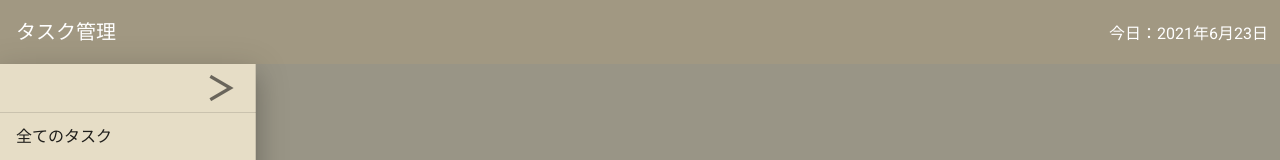
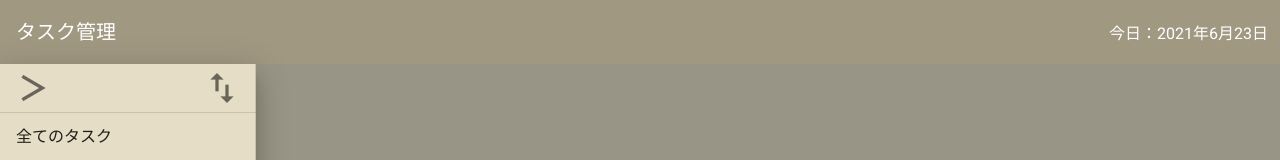
Before and after one commit to mmk-uk/vue-todolist, a Vue app: page / in a window 1280 px wide. Both pictures are taken after a click on the button 77 px from the left and 90 px from the top of the page. Shown: the top 160 px of the page. Built offline with nearby package versions, Linux system fonts and the light colour scheme.

Commit message:
カテゴリの順番変更

```diff
--- a/package.json
+++ b/package.json
@@ -11,6 +11,7 @@
     "core-js": "^3.6.5",
     "vue": "^2.6.11",
     "vue-router": "^3.2.0",
+    "vuedraggable": "^2.24.3",
     "vuetify": "^2.4.0"
   },
   "devDependencies": {
--- a/src/views/TodoList.vue
+++ b/src/views/TodoList.vue
@@ -3,25 +3,68 @@
     <!--  サイドバー  -->
     <v-navigation-drawer  app temporary absolute v-model="drawer" color="#E6DDC6">
         <v-list-item>
+          <v-btn text icon @click="drawer = !drawer">
+            <v-icon x-large>mdi-greater-than</v-icon>
+          </v-btn>
           <v-list-item-title>
 
           </v-list-item-title>
-          <v-btn text icon @click="drawer = !drawer">
-            <v-icon x-large>mdi-greater-than</v-icon>
+          <v-btn text icon @click="dragModeChange">
+            <v-icon x-large>{{dragModeIcon()}}</v-icon>
           </v-btn>
+
         </v-list-item>
 
         <v-divider></v-divider>
 
+
+
+
+
+        <!--
+        <draggable v-bind="categorys" :options="{handle:'.drag'}">
+        <template v-for="category in categorys" >
+          <v-list-item dense :key="category.id" @click="selectCategory(category.id)">
+            <v-list-item-title>{{category.title}}</v-list-item-title>
+            <v-list-item-icon class="drag">
+              <v-icon>mdi-menu</v-icon>
+            </v-list-item-icon>
+          </v-list-item>
+        </template>
+        </draggable>
+        -->
+
+        <template v-if="dragmode==true">
+          <v-list-item>
+            <v-list-item-title>全てのタスク</v-list-item-title>
+          </v-list-item>
+          <draggable tag="div" v-model="categorys" @update="dragCategory">
+          <template v-for="category in categorys" >
+            <v-list-item dense :key="category.id">
+              <v-list-item-title>{{category.title}}</v-list-item-title>
+              <v-list-item-icon class="drag">
+                <v-icon>mdi-menu</v-icon>
+              </v-list-item-icon>
+            </v-list-item>
+          </template>
+          </draggable>
+        </template>
+
+        <template v-else>
           <v-list-item @click="selectAllCategory">
             <v-list-item-title>全てのタスク</v-list-item-title>
           </v-list-item>
-
-        <template v-for="category in this.categorys" >
+          <template v-for="category in categorys" >
             <v-list-item dense :key="category.id" @click="selectCategory(category.id)">
               <v-list-item-title>{{category.title}}</v-list-item-title>
             </v-list-item>
           </template>
+        </template>
+
+
+
+
+
 
 
         <v-row>
@@ -75,19 +118,12 @@
                 <v-col cols="4" class="pa-0 pr-3 text-right">
                   <v-row>
 
-                    <template v-if="archivemode == true">
                     <v-col class="pa-0 pt-4 text-right">
                       <v-btn text icon elevation="0" @click="archiveModeChange">
-                          <v-icon x-large>mdi-archive-outline</v-icon>
+                        <v-icon x-large>{{archiveModeIcon()}}</v-icon>
                       </v-btn>
                     </v-col>
-                    </template>
-                    <template v-else>
-                      <v-col class="pa-0 pt-4 text-right">
-                            <v-btn text icon elevation="0" @click="archiveModeChange">
-                              <v-icon x-large>mdi-archive-outline</v-icon>
-                            </v-btn>
-                      </v-col>
+                    <template  v-if="archivemode == false">
                       <v-col cols="5" sm="3" md="3" lg="1" xl="1" class="pa-0 pt-4 text-right">
                             <v-btn text icon elevation="0" v-on:click="editCategory">
                               <v-icon x-large>mdi-dots-horizontal-circle-outline</v-icon>
@@ -153,7 +189,7 @@
           <template v-else>
 
             <template v-if="archivemode == true">
-              <template v-for="todo in todos.filter(todo => { return todo.categorykey == selectCategoryKey && todo.pass == false && todo.done == true})">
+              <template v-for="todo in todos.filter(todo => { return todo.categorykey == selectCategoryKey && todo.pass == false && todo.done == true}).reverse()">
                 <v-row v-bind:key="todo.id" dense>
                   <v-col>
                     <Todo :todo="todo" :selectCategoryKey="selectCategoryKey" :categorytitle="checkCategory(todo.categorykey)"></Todo>
@@ -162,7 +198,7 @@
               </template>
             </template>
             <template v-else>
-              <template v-for="todo in todos.filter(todo => { return todo.categorykey == selectCategoryKey && todo.done == false})">
+              <template v-for="todo in todos.filter(todo => { return (todo.categorykey == selectCategoryKey && todo.pass == true) || (todo.categorykey == selectCategoryKey && todo.done == false)})">
                 <v-row v-bind:key="todo.id" dense>
                   <v-col>
                     <Todo :todo="todo" :selectCategoryKey="selectCategoryKey" :categorytitle="checkCategory(todo.categorykey)"></Todo>
@@ -174,7 +210,7 @@
 
           </template>
           <v-row>
-              <template v-if="this.selectCategoryKey != ''">
+              <template v-if="this.selectCategoryKey != '' && archivemode == false">
                 <v-col class="pa-0 pr-3 text-center">
                         <v-btn text icon elevation="0" v-on:click="addTodo">
                           <v-icon x-large>mdi-plus</v-icon>
@@ -195,11 +231,13 @@
 </template>
 
 <script>
+import draggable from 'vuedraggable';
 import Todo from "@/components/Todo";
 
 export default {
     props:['sckey'],
     components: {
+      draggable,
       Todo
     },
     data(){
@@ -209,7 +247,8 @@ export default {
             today:"",
             drawer: false,
             selectCategoryKey:"",
-            archivemode:false
+            archivemode:false,
+            dragmode:false
         }
     },
     created(){
@@ -244,6 +283,11 @@ export default {
         this.todos.forEach(
           todo => todo.pass = this.checkPass(todo.date)
         );
+      },
+      drawer(){
+        if(this.drawer==false){
+          this.dragmode = false;
+        }
       }
     },
     methods:{
@@ -253,9 +297,11 @@ export default {
         },
         editTodo(id){
             //console.log(index);
+            localStorage.setItem('todos',JSON.stringify(this.todos));
             this.$router.push({name:'edit',params:{editid: id, selectcategorykey: this.selectCategoryKey, backkey: this.selectCategoryKey}});
         },
         addTodo(){
+            localStorage.setItem('todos',JSON.stringify(this.todos));
             this.$router.push({name:'create',params:{selectcategorykey: this.selectCategoryKey, backkey: this.selectCategoryKey}});
         },
         deadlineDays(today,dueday){
@@ -266,6 +312,7 @@ export default {
           return termDay;
         },
         mekeCategory(){
+          localStorage.setItem('todos',JSON.stringify(this.todos));
           this.$router.push({name:'makecategory',params:{editkey: '',backkey: this.selectCategoryKey}});
         },
         categoryLabel(){
@@ -289,6 +336,7 @@ export default {
           return this.categorys[index].title;
         },
         editCategory(){
+          localStorage.setItem('todos',JSON.stringify(this.todos));
           this.$router.push({name:'makecategory',params:{editkey: this.selectCategoryKey,backkey: this.selectCategoryKey}});
         },
         checkPass(date){
@@ -303,6 +351,26 @@ export default {
         },
         archiveModeChange(){
           this.archivemode = !this.archivemode;
+        },
+        archiveModeIcon(){
+          if (this.archivemode == true){
+            return "mdi-chevron-left";
+          }else{
+            return "mdi-archive-outline";
+          }
+        },
+        dragCategory(){
+          localStorage.setItem('categorys',JSON.stringify(this.categorys));
+        },
+        dragModeChange(){
+          this.dragmode = !this.dragmode;
+        },
+        dragModeIcon(){
+          if (this.dragmode == true){
+            return "mdi-check";
+          }else{
+            return "mdi-swap-vertical";
+          }
         }
 
     }
```
Also changed, not shown: 1 other file (tests, documents, lock files or other folders). Lines whose indentation alone changed are shown as unchanged.
